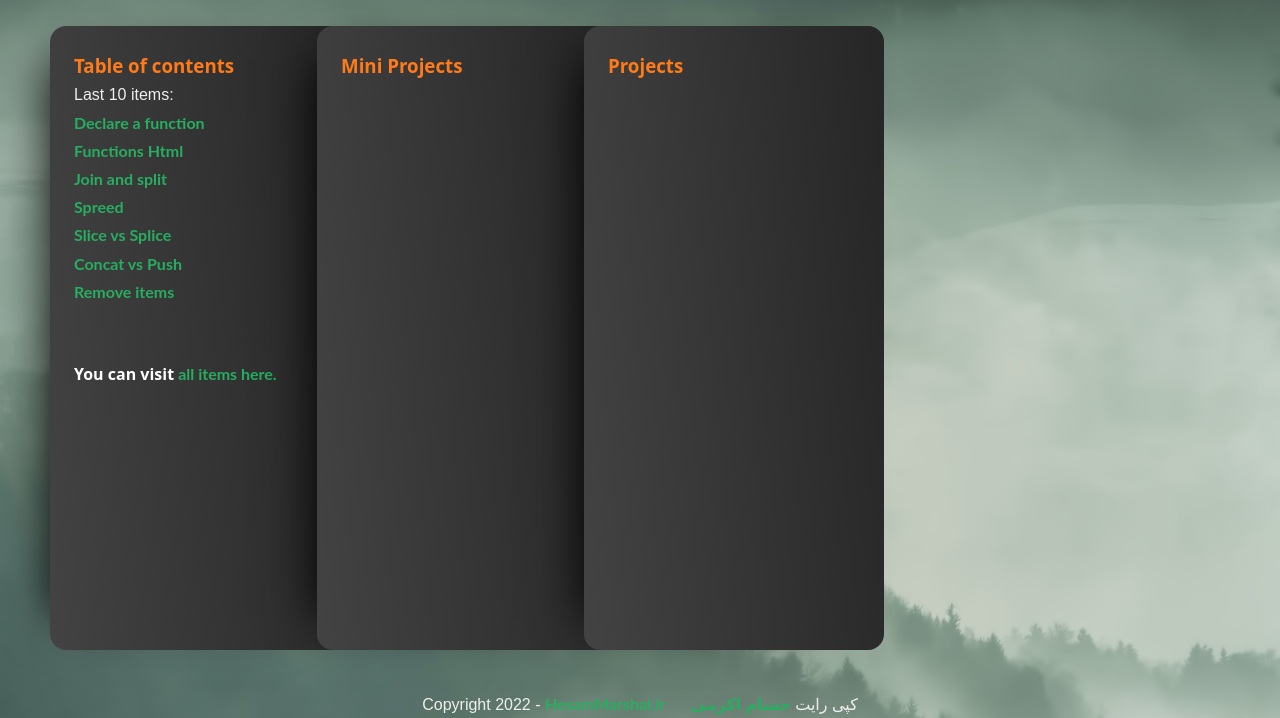
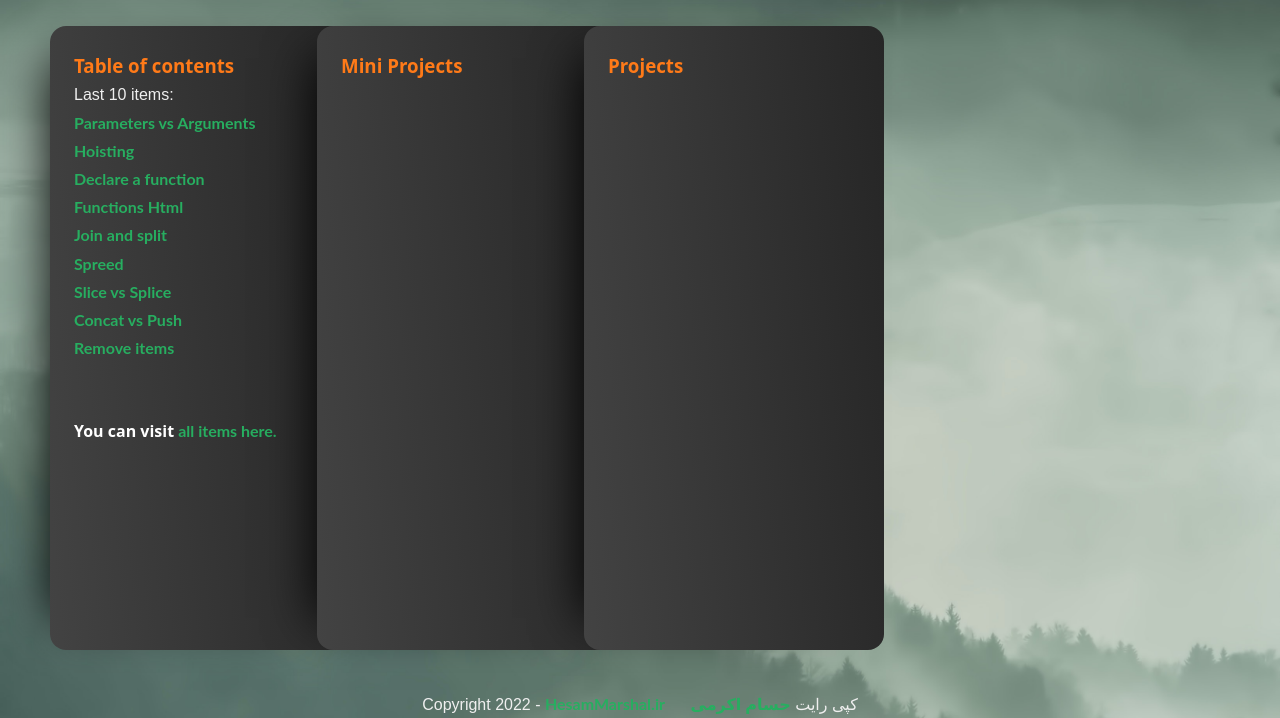
Before and after one commit to HesamMarshal/javascript_tutorial, a plain HTML site: page index.html in a window 1280 px wide. Shown: the part 92-810 px from the top of the page. Drawn offline with Linux system fonts and the light colour scheme.

Commit message:
add two more links

```diff
--- a/index.html
+++ b/index.html
@@ -40,6 +40,8 @@
             <h3>Table of contents</h3>
             <p>Last 10 items:</p>
             <ul>
+                <li><a href="./04_Functions/04_parameters_arguments.js" target="_blank">Parameters vs Arguments</a></li>
+                <li><a href="./04_Functions/03_hoistings.js" target="_blank">Hoisting</a></li>
                 <li><a href="./04_Functions/02_declare.js" target="_blank">Declare a function</a></li>
                 <li><a href="./04_Functions/01_functions.html" target="_blank">Functions Html</a></li>
                 <li><a href="05_Arrays/08_join_split.js" target="_blank">Join and split</a></li>
```
Also changed, not shown: table_of_content.html (+2 -0 lines).
